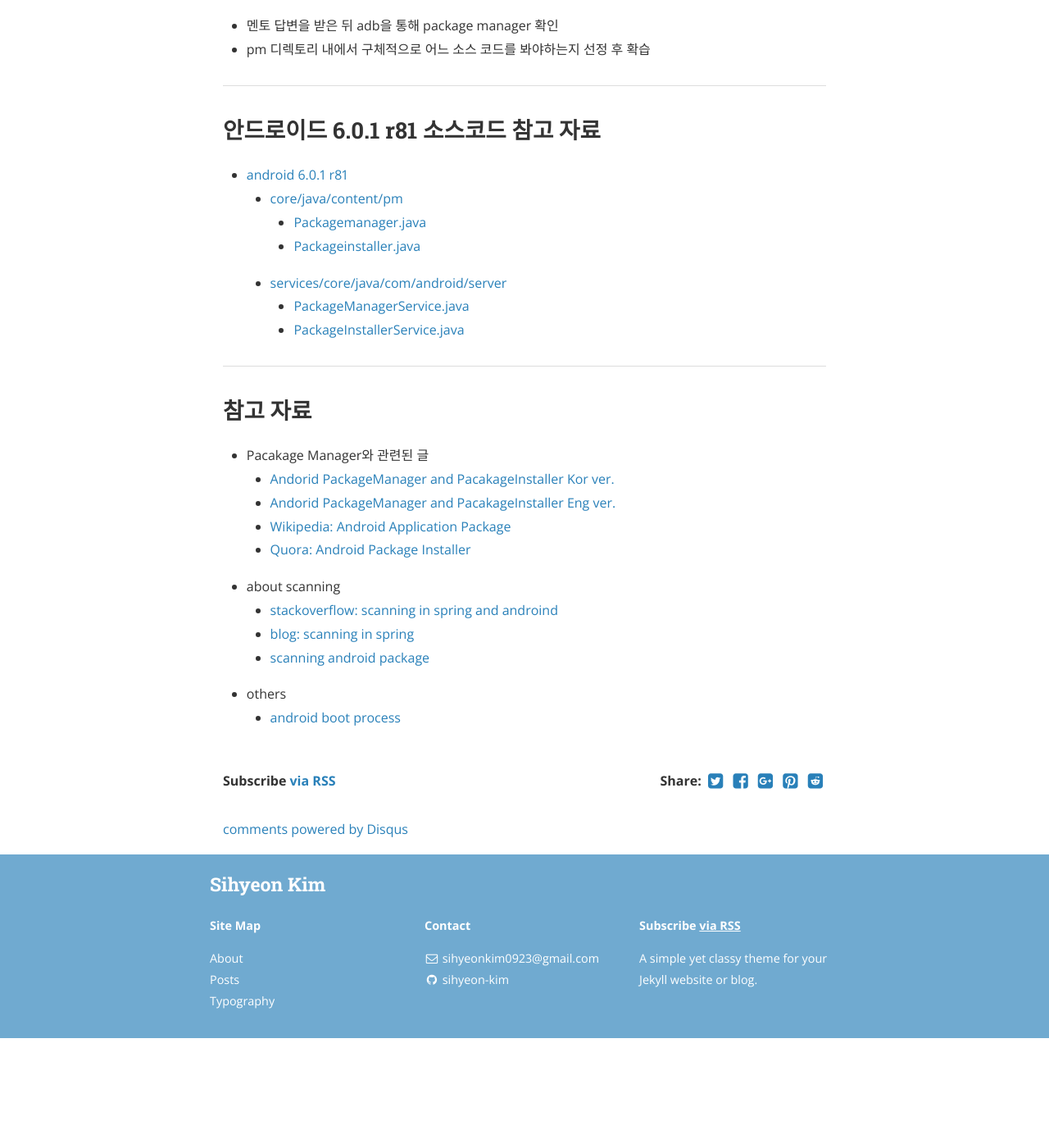
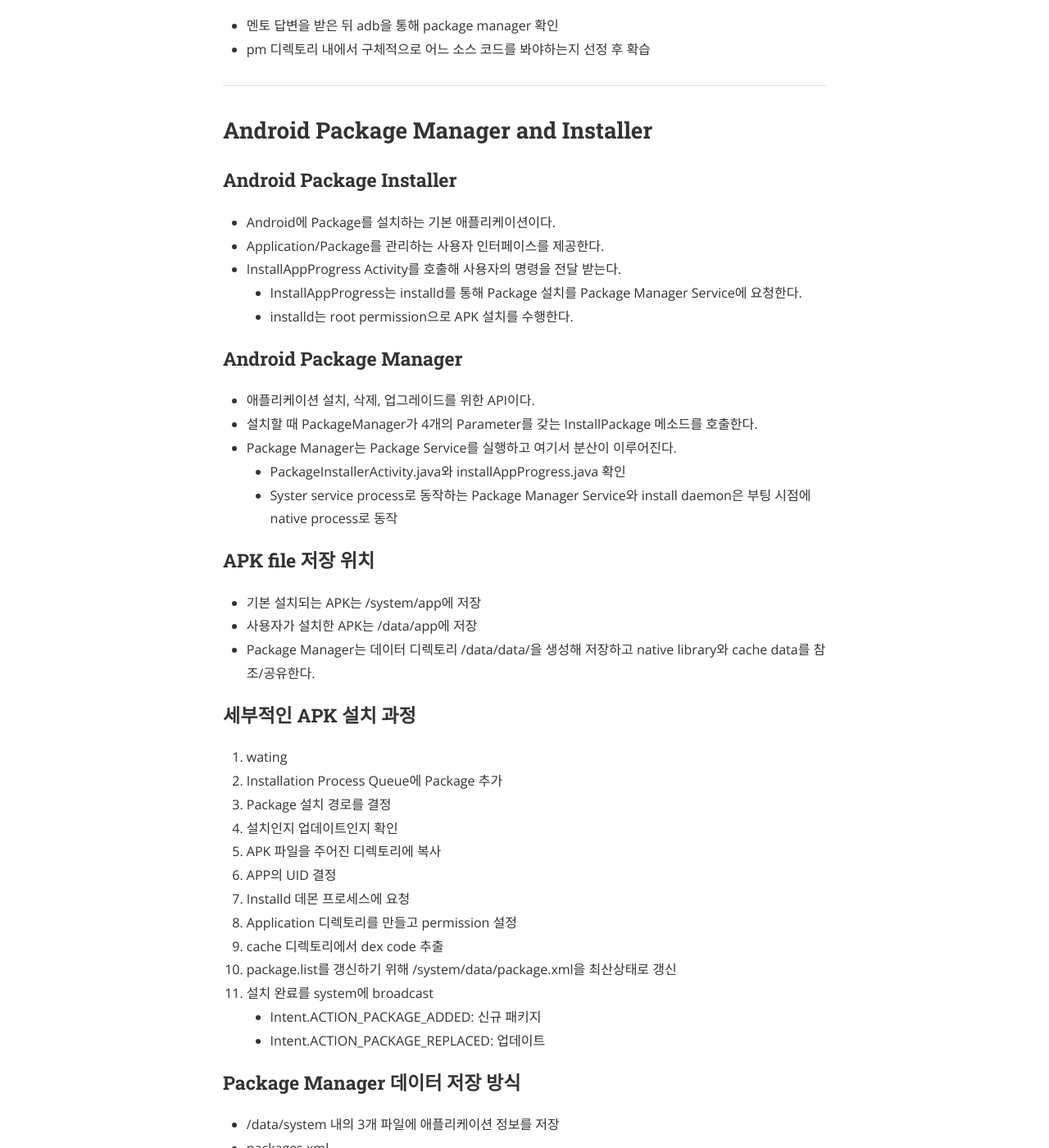
Before and after one commit to sihyeon-kim/sihyeon-kim.github.io, a Jekyll site: the page built from _posts/2019-06-28-Android-Package-Manager-#01.markdown, in a window 1280 px wide and 1400 px high, scrolled down 710 px. Shown: the whole window at 82% size. Built offline with Jekyll 4.4.1, drawn with Linux system fonts in a browser that asks for light colours; nearby versions of some CDN libraries; comment, search, counter and statistics services are not loaded; before the commit the page ends 1976 px from its top, so only the background shows below that; some of the changed text lies outside the part shown.

Commit message:
Update 2019-06-28-Android-Package-Manager-#01.markdown

```diff
--- a/_posts/2019-06-28-Android-Package-Manager-#01.markdown
+++ b/_posts/2019-06-28-Android-Package-Manager-#01.markdown
@@ -6,7 +6,7 @@ author: Sihyeon Kim
 categories: android-packagemanager
 ---
 
-# Android Packagemanager #01
+# Android Package Manager #01
 ## 프로젝트 진행 현황
 ### 진행 현황 2019.06.28
 - 스마트폰 기기에 안드로이드 마시멜로 6.0.1버전 설치
@@ -20,11 +20,63 @@ categories: android-packagemanager
 
 ---
 
+## Android Package Manager and Installer
+### Android Package Installer
+- Android에 Package를 설치하는 기본 애플리케이션이다.
+- Application/Package를 관리하는 사용자 인터페이스를 제공한다.
+- InstallAppProgress Activity를 호출해 사용자의 명령을 전달 받는다.
+  - InstallAppProgress는 installd를 통해 Package 설치를 Package Manager Service에 요청한다.
+  - installd는 root permission으로 APK 설치를 수행한다.
+
+### Android Package Manager
+- 애플리케이션 설치, 삭제, 업그레이드를 위한 API이다.
+- 설치할 때 PackageManager가 4개의 Parameter를 갖는 InstallPackage 메소드를 호출한다.
+- Package Manager는 Package Service를 실행하고 여기서 분산이 이루어진다.
+  - PackageInstallerActivity.java와 installAppProgress.java 확인
+  - Syster service process로 동작하는 Package Manager Service와 install daemon은 부팅 시점에 native process로 동작
+
+### APK file 저장 위치
+- 기본 설치되는 APK는 /system/app에 저장
+- 사용자가 설치한 APK는 /data/app에 저장
+- Package Manager는 데이터 디렉토리 /data/data/<package name>을 생성해 저장하고 native library와 cache data를 참조/공유한다.
+
+### 세부적인 APK 설치 과정
+1. wating
+2. Installation Process Queue에 Package 추가
+3. Package 설치 경로를 결정
+4. 설치인지 업데이트인지 확인
+5. APK 파일을 주어진 디렉토리에 복사
+6. APP의 UID 결정
+7. Installd 데몬 프로세스에 요청
+8. Application 디렉토리를 만들고 permission 설정
+9. cache 디렉토리에서 dex code 추출
+10. package.list를 갱신하기 위해 /system/data/package.xml을 최산상태로 갱신
+11. 설치 완료를 system에 broadcast
+  - Intent.ACTION_PACKAGE_ADDED: 신규 패키지
+  - Intent.ACTION_PACKAGE_REPLACED: 업데이트
+
+### Package Manager 데이터 저장 방식
+- /data/system 내의 3개 파일에 애플리케이션 정보를 저장
+- packages.xml
+  - Packages/Application과 permission 목록을 포함
+  - Permission은 <permission> 태그 하위에 표기
+  - Permission은 3가지 속성을 가진다.
+    - name: permission name을 말한다. AndroidManifest.xml에서 사용된다.
+    - package: package의 permission을 의미
+    - protection: 보안 레벨을 가리킨다.
+- packages.list
+  - Package Name, UID, flag, data directory 등의 정보를 갖는 텍스트 파일
+  - 중요 정보를 이용해 Package를 빠르게 찾을 수 있다.
+- packages-stopped.xml
+  - 정지된 상태의 package 목록을 갖는 파일
+
+---
+
 ## 안드로이드 6.0.1 r81 소스코드 참고 자료
 - [android 6.0.1 r81](https://android.googlesource.com/platform/frameworks/base/+/refs/tags/android-6.0.1_r81)
   - [core/java/content/pm](https://android.googlesource.com/platform/frameworks/base/+/refs/tags/android-6.0.1_r81/core/java/android/content/pm/)
-    - [Packagemanager.java](https://android.googlesource.com/platform/frameworks/base/+/refs/tags/android-6.0.1_r81/core/java/android/content/pm/PackageManager.java)
-    - [Packageinstaller.java](https://android.googlesource.com/platform/frameworks/base/+/refs/tags/android-6.0.1_r81/core/java/android/content/pm/PackageInstaller.java)
+    - [PackageManager.java](https://android.googlesource.com/platform/frameworks/base/+/refs/tags/android-6.0.1_r81/core/java/android/content/pm/PackageManager.java)
+    - [PackageInstaller.java](https://android.googlesource.com/platform/frameworks/base/+/refs/tags/android-6.0.1_r81/core/java/android/content/pm/PackageInstaller.java)
   - [services/core/java/com/android/server](https://android.googlesource.com/platform/frameworks/base/+/refs/tags/android-6.0.1_r81/services/core/java/com/android/server/pm)
     - [PackageManagerService.java](https://android.googlesource.com/platform/frameworks/base/+/refs/tags/android-6.0.1_r81/services/core/java/com/android/server/pm/PackageManagerService.java)
     - [PackageInstallerService.java](https://android.googlesource.com/platform/frameworks/base/+/refs/tags/android-6.0.1_r81/services/core/java/com/android/server/pm/PackageInstallerService.java)
```
